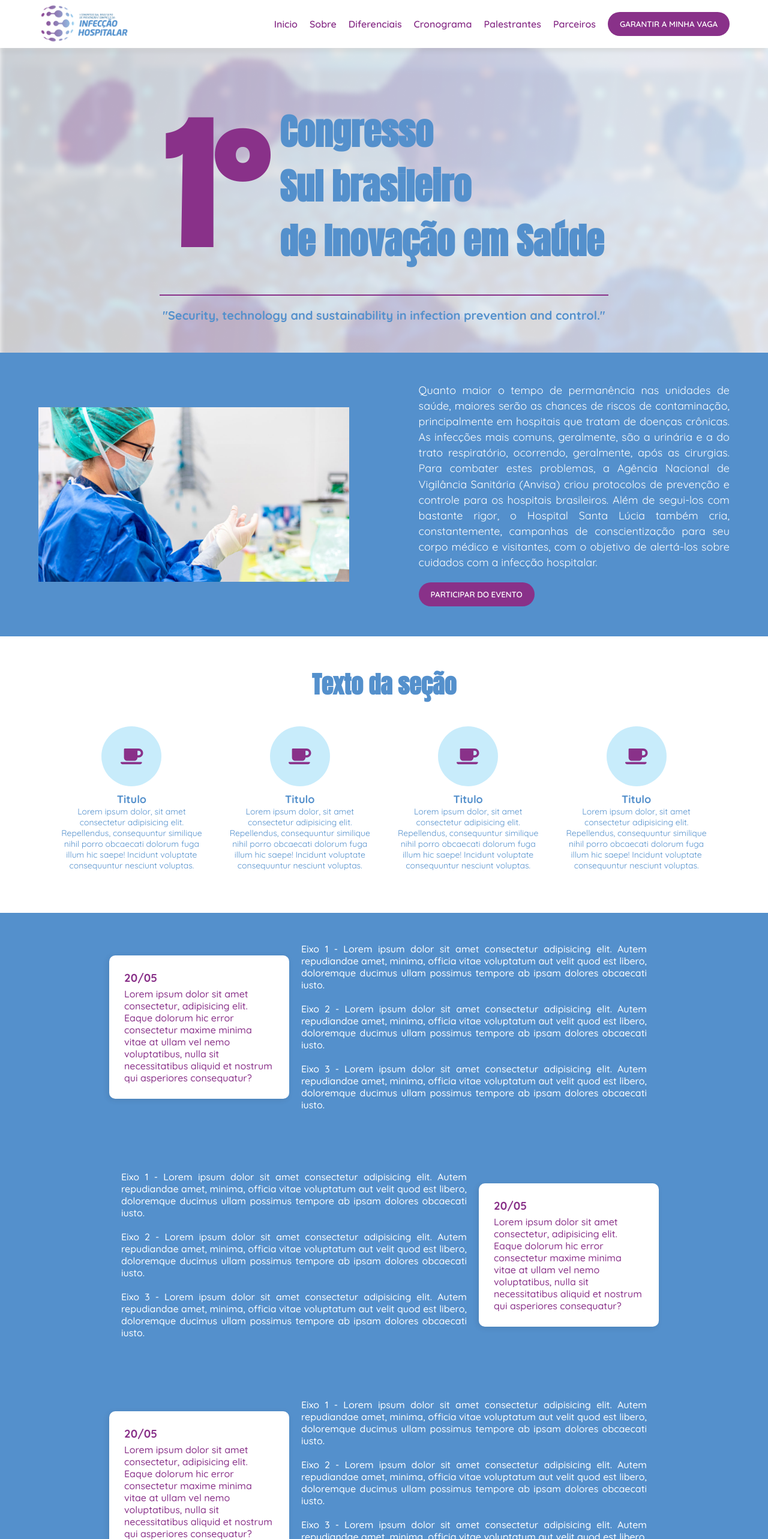
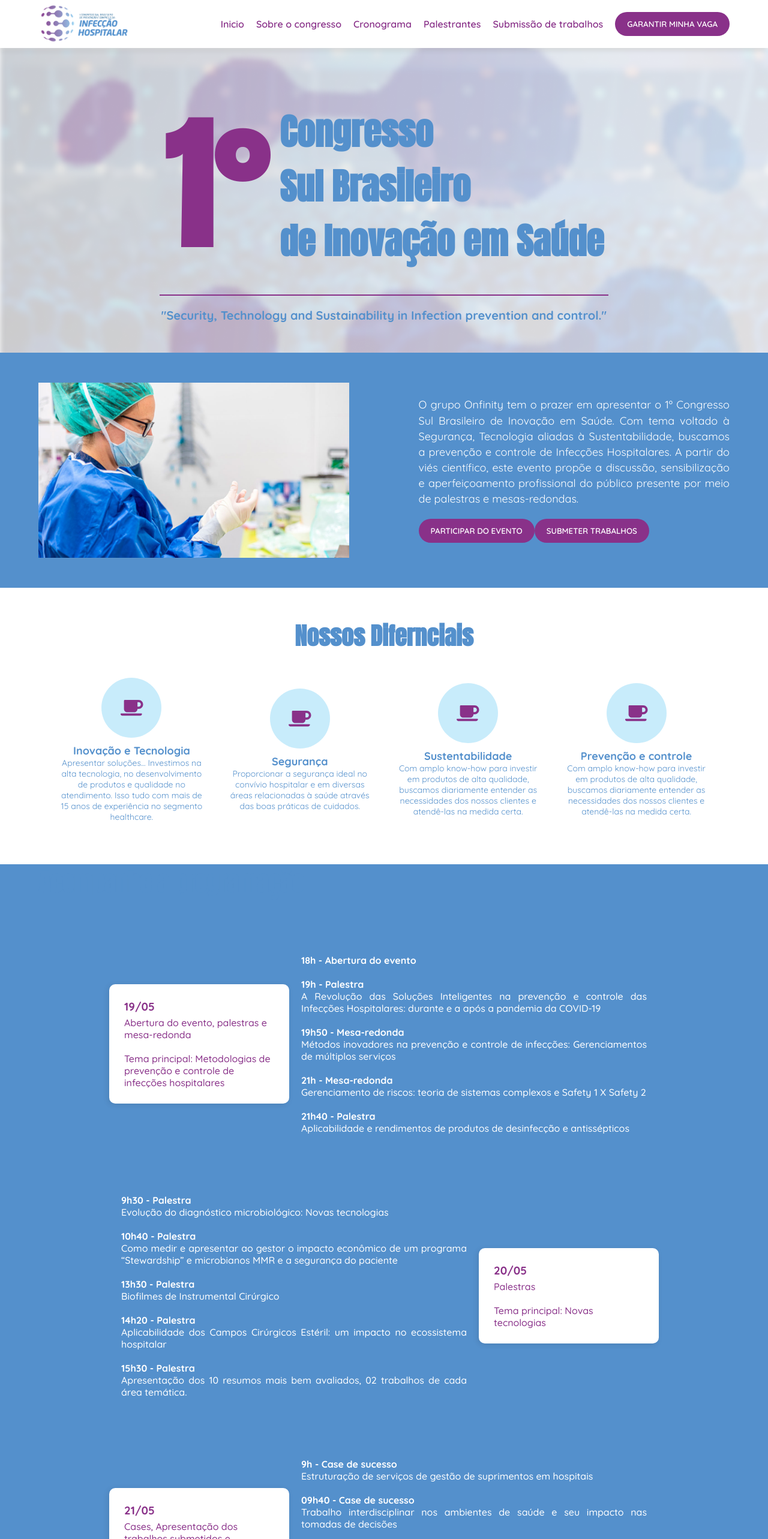
Before and after one commit to pedrohhcunha/congresso, a Next.js app: page / in a window 1280 px wide. Shown: the top 2566 px of the page at 60% size. Built offline with nearby package versions, Linux system fonts and the light colour scheme.

Commit message:
Adiconando o conteúdo

```diff
--- a/components/Cronograma.jsx
+++ b/components/Cronograma.jsx
@@ -3,42 +3,94 @@ import styles from '../styles/Cronograma.module.scss'
 export default function Cronograma(props) {
     return(
         <section id="Cronograma" className={styles.section}>
+            <h2 className={styles.titulo}>Acompanhe a programação</h2>
             <div className={styles.subSection}>
                 <div className={styles.cardDia}>
-                    <h3 className={styles.dia}>20/05</h3>
-                    <p className={styles.p}>Lorem ipsum dolor sit amet consectetur, adipisicing elit. Eaque dolorum hic error consectetur maxime minima vitae at ullam vel nemo voluptatibus, nulla sit necessitatibus aliquid et nostrum qui asperiores consequatur?</p>
+                    <h3 className={styles.dia}>19/05</h3>
+                    <p className={styles.p}>
+                        Abertura do evento, palestras e mesa-redonda <br /><br />
+                        Tema principal: Metodologias de prevenção e controle de infecções hospitalares
+                    </p>
                 </div>
                 <div className={styles.areaContentDia}>
                     <p className={styles.content}>
-                        Eixo 1 - Lorem ipsum dolor sit amet consectetur adipisicing elit. Autem repudiandae amet, minima, officia vitae voluptatum aut velit quod est libero, doloremque ducimus ullam possimus tempore ab ipsam dolores obcaecati iusto.
-                        <br />  <br /> Eixo 2 - Lorem ipsum dolor sit amet consectetur adipisicing elit. Autem repudiandae amet, minima, officia vitae voluptatum aut velit quod est libero, doloremque ducimus ullam possimus tempore ab ipsam dolores obcaecati iusto.
-                        <br />  <br /> Eixo 3 - Lorem ipsum dolor sit amet consectetur adipisicing elit. Autem repudiandae amet, minima, officia vitae voluptatum aut velit quod est libero, doloremque ducimus ullam possimus tempore ab ipsam dolores obcaecati iusto.
+                    <strong>18h - Abertura do evento</strong>
+                    <br /> <br />
+                    <strong>19h - Palestra</strong>
+                    <br />
+                    A Revolução das Soluções Inteligentes na prevenção e controle das Infecções Hospitalares: durante e a após a pandemia da COVID-19
+                    <br /><br />
+                    <strong>19h50 - Mesa-redonda</strong>
+                    <br />
+                    Métodos inovadores na  prevenção e controle de infecções: Gerenciamentos de múltiplos serviços
+                    <br /><br />
+                    <strong>21h - Mesa-redonda</strong>
+                    <br />
+                    Gerenciamento de riscos: teoria de sistemas complexos e Safety 1 X Safety 2
+                    <br /><br />
+                    <strong>21h40 - Palestra</strong>
+                    <br />
+                    Aplicabilidade e rendimentos de produtos de desinfecção e antissépticos
                     </p>
                 </div>
             </div>
             <div className={styles.subSection}>
                 <div className={styles.areaContentDia}>
                     <p className={styles.content}>
-                        Eixo 1 - Lorem ipsum dolor sit amet consectetur adipisicing elit. Autem repudiandae amet, minima, officia vitae voluptatum aut velit quod est libero, doloremque ducimus ullam possimus tempore ab ipsam dolores obcaecati iusto.
-                        <br />  <br /> Eixo 2 - Lorem ipsum dolor sit amet consectetur adipisicing elit. Autem repudiandae amet, minima, officia vitae voluptatum aut velit quod est libero, doloremque ducimus ullam possimus tempore ab ipsam dolores obcaecati iusto.
-                        <br />  <br /> Eixo 3 - Lorem ipsum dolor sit amet consectetur adipisicing elit. Autem repudiandae amet, minima, officia vitae voluptatum aut velit quod est libero, doloremque ducimus ullam possimus tempore ab ipsam dolores obcaecati iusto.
+                        <strong>9h30 - Palestra</strong>
+                        <br />
+                        Evolução do diagnóstico microbiológico: Novas tecnologias
+                        <br /> <br />
+                        <strong>10h40 - Palestra</strong>
+                        <br />
+                        Como medir e apresentar ao gestor o impacto econômico de um programa “Stewardship” e microbianos MMR e a segurança do paciente
+                        <br /><br />
+                        <strong>13h30 - Palestra</strong>
+                        <br />
+                        Biofilmes de Instrumental Cirúrgico
+                        <br /><br />
+                        <strong>14h20 - Palestra</strong>
+                        <br />
+                        Aplicabilidade dos Campos Cirúrgicos Estéril: um impacto no ecossistema hospitalar
+                        <br /><br />
+                        <strong>15h30 - Palestra</strong>
+                        <br />
+                        Apresentação dos 10 resumos mais bem avaliados, 02 trabalhos de cada área temática.
                     </p>
                 </div>
                 <div className={styles.cardDia}>
                     <h3 className={styles.dia}>20/05</h3>
-                    <p className={styles.p}>Lorem ipsum dolor sit amet consectetur, adipisicing elit. Eaque dolorum hic error consectetur maxime minima vitae at ullam vel nemo voluptatibus, nulla sit necessitatibus aliquid et nostrum qui asperiores consequatur?</p>
+                    <p className={styles.p}>
+                    Palestras <br /> <br />
+                    Tema principal: Novas tecnologias
+                    </p>
                 </div>
             </div>
             <div className={styles.subSection}>
                 <div className={styles.cardDia}>
-                    <h3 className={styles.dia}>20/05</h3>
-                    <p className={styles.p}>Lorem ipsum dolor sit amet consectetur, adipisicing elit. Eaque dolorum hic error consectetur maxime minima vitae at ullam vel nemo voluptatibus, nulla sit necessitatibus aliquid et nostrum qui asperiores consequatur?</p>
+                    <h3 className={styles.dia}>21/05</h3>
+                    <p className={styles.p}>
+                        Cases, Apresentação dos trabalhos submetidos e encerramento do evento <br /><br />
+                        Tema principal: Estruturação e gestão de serviços em hospitais
+                    </p>
                 </div>
                 <div className={styles.areaContentDia}>
-                    <p className={styles.content}>
-                        Eixo 1 - Lorem ipsum dolor sit amet consectetur adipisicing elit. Autem repudiandae amet, minima, officia vitae voluptatum aut velit quod est libero, doloremque ducimus ullam possimus tempore ab ipsam dolores obcaecati iusto.
-                        <br />  <br /> Eixo 2 - Lorem ipsum dolor sit amet consectetur adipisicing elit. Autem repudiandae amet, minima, officia vitae voluptatum aut velit quod est libero, doloremque ducimus ullam possimus tempore ab ipsam dolores obcaecati iusto.
-                        <br />  <br /> Eixo 3 - Lorem ipsum dolor sit amet consectetur adipisicing elit. Autem repudiandae amet, minima, officia vitae voluptatum aut velit quod est libero, doloremque ducimus ullam possimus tempore ab ipsam dolores obcaecati iusto.
+                <p className={styles.content}>
+                    <strong>9h - Case de sucesso</strong>
+                    <br />
+                    Estruturação de serviços de gestão de suprimentos em hospitais
+                    <br /> <br />
+                    <strong>09h40 - Case de sucesso</strong>
+                    <br />
+                    Trabalho interdisciplinar nos ambientes de saúde e seu impacto nas tomadas de decisões
+                    <br /><br />
+                    <strong>10h30 - Case de sucesso</strong>
+                    <br />
+                    Avanços e perspectivas no campos das inovações em saúde: segurança, tecnologia e sustentabilidade em prevenção e controle de infecções hospitalares                    <br /><br />
+                    <strong>11h30 - Encerramento do evento</strong>
+                    <br />
+                    Premiações dos Trabalhos Científicos <br />
+                    Premiações do “Cases de Sucesso”
                     </p>
                 </div>
             </div>
--- a/components/Diferenciais.jsx
+++ b/components/Diferenciais.jsx
@@ -5,35 +5,35 @@ import { faCoffee } from '@fortawesome/free-solid-svg-icons'
 export default function Diferenciais(props) {
     return(
         <section id="Diferenciais" className={styles.section}>
-            <h2 className={styles.titulo}>Texto da seção</h2>
+            <h2 className={styles.titulo}>Nossos Difernciais</h2>
             <div className={styles.diferenciais}>
                 <div className={styles.diferencial}>
                     <div className={styles.areaIcon}>
                         <FontAwesomeIcon icon={faCoffee} />
                     </div>
-                    <h4 className={styles.tituloDiferencial}>Titulo</h4>
-                    <p className={styles.p}>Lorem ipsum dolor, sit amet consectetur adipisicing elit. Repellendus, consequuntur similique nihil porro obcaecati dolorum fuga illum hic saepe! Incidunt voluptate consequuntur nesciunt voluptas.</p>
+                    <h4 className={styles.tituloDiferencial}>Inovação e Tecnologia</h4>
+                    <p className={styles.p}>Apresentar soluções... Investimos na alta tecnologia, no desenvolvimento de produtos e qualidade no atendimento. Isso tudo com mais de 15 anos de experiência no segmento healthcare.</p>
                 </div>
                 <div className={styles.diferencial}>
                     <div className={styles.areaIcon}>
                         <FontAwesomeIcon icon={faCoffee} />
                     </div>
-                    <h4 className={styles.tituloDiferencial}>Titulo</h4>
-                    <p className={styles.p}>Lorem ipsum dolor, sit amet consectetur adipisicing elit. Repellendus, consequuntur similique nihil porro obcaecati dolorum fuga illum hic saepe! Incidunt voluptate consequuntur nesciunt voluptas.</p>
+                    <h4 className={styles.tituloDiferencial}>Segurança</h4>
+                    <p className={styles.p}>Proporcionar a segurança ideal no convívio hospitalar e em diversas áreas relacionadas à saúde através das boas práticas de cuidados.</p>
                 </div>
                 <div className={styles.diferencial}>
                     <div className={styles.areaIcon}>
                         <FontAwesomeIcon icon={faCoffee} />
                     </div>
-                    <h4 className={styles.tituloDiferencial}>Titulo</h4>
-                    <p className={styles.p}>Lorem ipsum dolor, sit amet consectetur adipisicing elit. Repellendus, consequuntur similique nihil porro obcaecati dolorum fuga illum hic saepe! Incidunt voluptate consequuntur nesciunt voluptas.</p>
+                    <h4 className={styles.tituloDiferencial}>Sustentabilidade</h4>
+                    <p className={styles.p}>Com amplo know-how para investir em produtos de alta qualidade, buscamos diariamente entender as necessidades dos nossos clientes e atendê-las na medida certa.</p>
                 </div>
                 <div className={styles.diferencial}>
                     <div className={styles.areaIcon}>
                         <FontAwesomeIcon icon={faCoffee} />
                     </div>
-                    <h4 className={styles.tituloDiferencial}>Titulo</h4>
-                    <p className={styles.p}>Lorem ipsum dolor, sit amet consectetur adipisicing elit. Repellendus, consequuntur similique nihil porro obcaecati dolorum fuga illum hic saepe! Incidunt voluptate consequuntur nesciunt voluptas.</p>
+                    <h4 className={styles.tituloDiferencial}>Prevenção e controle</h4>
+                    <p className={styles.p}>Com amplo know-how para investir em produtos de alta qualidade, buscamos diariamente entender as necessidades dos nossos clientes e atendê-las na medida certa.</p>
                 </div>
             </div>
         </section>
--- a/components/Header.jsx
+++ b/components/Header.jsx
@@ -22,10 +22,7 @@ export default function Header(props) {
                         <Link href="/#Inicio"><a>Inicio</a></Link>
                     </li>
                     <li className={styles.itemLista}>
-                        <Link href="/#Sobre"><a>Sobre</a></Link>
-                    </li>
-                    <li className={styles.itemLista}>
-                        <Link href="/#Diferenciais"><a>Diferenciais</a></Link>
+                        <Link href="/#Sobre"><a>Sobre o congresso</a></Link>
                     </li>
                     <li className={styles.itemLista}>
                         <Link href="/#Cronograma"><a>Cronograma</a></Link>
@@ -34,11 +31,11 @@ export default function Header(props) {
                         <Link href="/#Palestrantes"><a>Palestrantes</a></Link>
                     </li>
                     <li className={styles.itemLista}>
-                        <Link href="/#Parceiros"><a>Parceiros</a></Link>
+                        <Link href="/#Trabalhos"><a>Submissão de trabalhos</a></Link>
                     </li>
                 </ul>
                 <div className={styles.areaButton} >
-                    <Button>Garantir a minha vaga</Button>
+                    <Button>GARANTIR MINHA VAGA</Button>
                 </div>
             </nav>
             <FontAwesomeIcon onClick={() => setMenuActive(!menuActive)} icon={faBars} className={styles.iconController}/>
--- a/components/Inicio.jsx
+++ b/components/Inicio.jsx
@@ -5,9 +5,9 @@ export default function Inicio(props) {
             <div className={styles.areaContent}>
                 <div className={styles.areaNome}>
                     <h1 className={styles.numero}>{"1°"}</h1>
-                    <h1 className={styles.titulo}>Congresso <br /> Sul brasileiro <br /> de Inovação em Saúde</h1>
+                    <h1 className={styles.titulo}>Congresso <br /> Sul Brasileiro <br /> de Inovação em Saúde</h1>
                 </div>
-                <h5 className={styles.span}>{`"Security, technology and sustainability in infection prevention and control."`}</h5>
+                <h5 className={styles.span}>{`"Security, Technology and Sustainability in Infection prevention and control."`}</h5>
             </div>
         </section>
     )
--- a/components/Participe.jsx
+++ b/components/Participe.jsx
@@ -5,9 +5,9 @@ export default function Participe(props) {
     return(
         <section className={styles.section}>
             <div className={styles.content}>
-                <h2 className={styles.titulo}>Faça parte deste grande evento!</h2>
-                <p className={styles.p}>Palestras; Mesas Redondas; Apresentação de trabalhos científicos; Apresentação Oral de Cases de Sucessos.</p>
-                <Button>Confirmar presença</Button>
+                <h2 className={styles.titulo}>Faça parte deste grande evento</h2>
+                <p className={styles.p}>Palestras; Mesas-redondas; Apresentação de trabalhos científicos e Cases de Sucessos.</p>
+                <Button>GARANTIR MINHA VAGA</Button>
             </div>
         </section>
     )
--- a/components/Sobre.jsx
+++ b/components/Sobre.jsx
@@ -10,8 +10,9 @@ export default function Sobre(props) {
                 <Image alt="Imagem sobre a infecção hospitalar" layout="fill" src={placeholder} objectFit="cover"/>
             </div>
             <div className={styles.areaInfo}>
-                <p className={styles.p}>Quanto maior o tempo de permanência nas unidades de saúde, maiores serão as chances de riscos de contaminação, principalmente em hospitais que tratam de doenças crônicas. As infecções mais comuns, geralmente, são a urinária e a do trato respiratório, ocorrendo, geralmente, após as cirurgias. Para combater estes problemas, a Agência Nacional de Vigilância Sanitária (Anvisa) criou protocolos de prevenção e controle para os hospitais brasileiros. Além de segui-los com bastante rigor, o Hospital Santa Lúcia também cria, constantemente, campanhas de conscientização para seu corpo médico e visitantes, com o objetivo de alertá-los sobre cuidados com a infecção hospitalar.</p>
+                <p className={styles.p}>O grupo Onfinity tem o prazer em apresentar o 1º  Congresso Sul Brasileiro de Inovação em Saúde. Com tema voltado à Segurança, Tecnologia aliadas à Sustentabilidade, buscamos a prevenção e controle de Infecções Hospitalares. A partir do viés científico, este evento propõe a discussão, sensibilização e aperfeiçoamento profissional do público presente por meio de palestras e mesas-redondas.</p>
                 <Button>Participar do evento</Button>
+                <Button>Submeter trabalhos</Button>
             </div>
         </section>
     )
--- a/styles/Cronograma.module.scss
+++ b/styles/Cronograma.module.scss
@@ -1,6 +1,12 @@
 .section{
     background-color: var(--blue);
     padding: 0 5vw;
+
+    .titulo{
+        color: var(--blue);
+        font-size: 40px;
+        margin-bottom: 40px;
+    }
 
     .subSection{
         display: flex;
```
Also changed, not shown: components/Palestrantes.jsx (+0 -28 lines).
